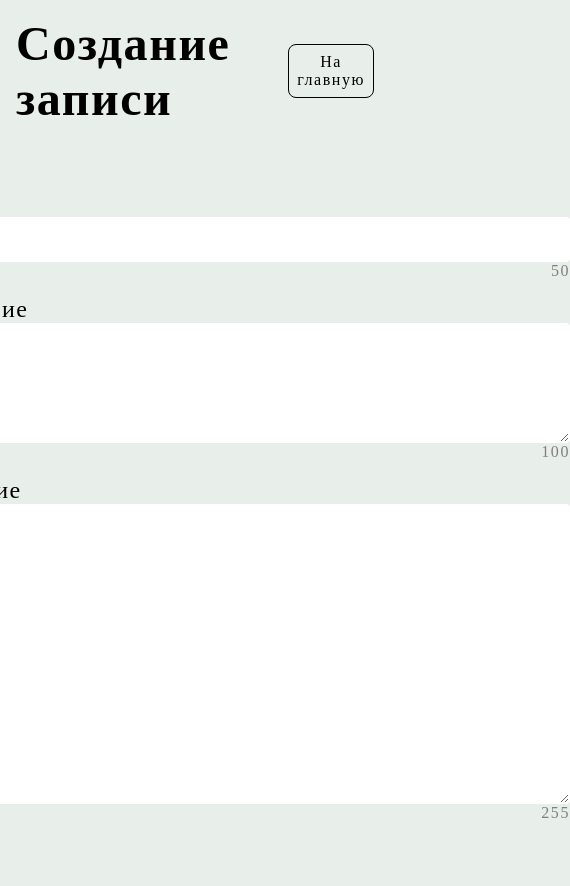
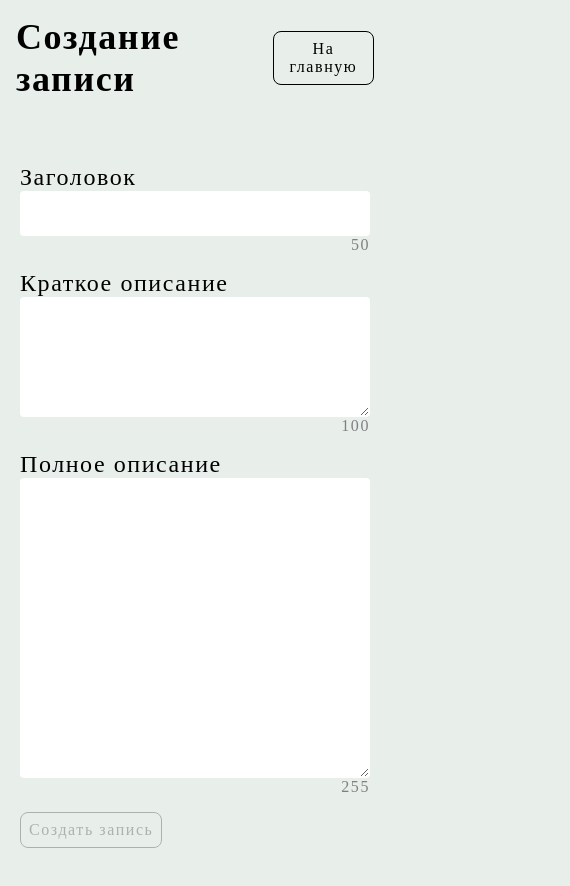
Before and after one commit to igorkondratev3/blog, a Vue app: page /create-post in a window 390 px wide. Shown: the top 886 px of the page, 570 px wide, since content can reach past the window. After the commit the page ends 864 px from the top, so only its background shows below. Built offline with nearby package versions, Linux system fonts and the light colour scheme; a web font is replaced by a local one.

Commit message:
add adaptive

```diff
--- a/src/assets/index.css
+++ b/src/assets/index.css
@@ -4,7 +4,7 @@
 :root {
   --base: 100px;
 }
-/*
+
 @media (min-width: 2100px) {
   :root {
     --base: 5.2vmax;
@@ -15,7 +15,7 @@
   :root {
     --base: 5.2vmax;
   }
-}*/
+}
 
 body {
   min-height: 100vh;
--- a/src/components/CreatePost/postCreationForm/formFields/fullDescription.vue
+++ b/src/components/CreatePost/postCreationForm/formFields/fullDescription.vue
@@ -46,4 +46,18 @@ defineEmits(["input"]);
 .full-post-description__value:focus-visible {
   outline: calc(var(--base) * 0.01) solid black;
 }
+
+@media (max-width: 800px) {
+  .full-post-description__value {
+    max-width: calc(var(--base) * 5.5);
+    min-width: calc(var(--base) * 5.5);
+  }
+}
+
+@media (max-width: 600px) {
+  .full-post-description__value {
+    max-width: calc(var(--base) * 3.5);
+    min-width: calc(var(--base) * 3.5);
+  }
+}
 </style>
--- a/src/components/CreatePost/postCreationForm/formFields/remaingCharacters.vue
+++ b/src/components/CreatePost/postCreationForm/formFields/remaingCharacters.vue
@@ -18,7 +18,7 @@ const remaingCharacters = computed(() => props.maxlength - props.value.length);
 <style>
 .remaing-characters {
   align-self: flex-end;
-  font-size: 16px;
+  font-size: calc(var(--base) * 0.16);
   color: gray;
 }
 </style>
--- a/src/components/CreatePost/postCreationForm/formFields/shortDescription.vue
+++ b/src/components/CreatePost/postCreationForm/formFields/shortDescription.vue
@@ -47,4 +47,18 @@ defineEmits(["input"]);
 .short-post-description__value:focus-visible {
   outline: calc(var(--base) * 0.01) solid black;
 }
+
+@media (max-width: 800px) {
+  .short-post-description__value {
+    max-width: calc(var(--base) * 5.5);
+    min-width: calc(var(--base) * 5.5);
+  }
+}
+
+@media (max-width: 600px) {
+  .short-post-description__value {
+    max-width: calc(var(--base) * 3.5);
+    min-width: calc(var(--base) * 3.5);
+  }
+}
 </style>
--- a/src/components/CreatePost/postCreationForm/formFields/titleInput.vue
+++ b/src/components/CreatePost/postCreationForm/formFields/titleInput.vue
@@ -46,4 +46,16 @@ defineEmits(["input"]);
 .post-title__value:focus-visible {
   outline: calc(var(--base) * 0.01) solid black;
 }
+
+@media (max-width: 800px) {
+  .post-title__value {
+    width: calc(var(--base) * 5.5);
+  }
+}
+
+@media (max-width: 600px) {
+  .post-title__value {
+    width: calc(var(--base) * 3.5);
+  }
+}
 </style>
--- a/src/components/PostPage/comments/content/commentsContent.vue
+++ b/src/components/PostPage/comments/content/commentsContent.vue
@@ -9,7 +9,6 @@ defineEmits(["deleteComment"]);
 
 <template>
   <div class="comments-content">
-    <h4 class="comments-content__header">Комментарии</h4>
     <div
       class="comments-content__comment comment"
       v-for="(comment, index) of comments.toReversed()"
@@ -83,7 +82,7 @@ defineEmits(["deleteComment"]);
 }
 
 .comment__delete:focus-visible {
-  border-radius: 4px;
+  border-radius: calc(var(--base) * 0.04);
   outline: calc(var(--base) * 0.01) solid black;
 }
 
@@ -92,4 +91,14 @@ defineEmits(["deleteComment"]);
   width: calc(var(--base) * 0.16);
   height: calc(var(--base) * 0.16);
 }
+
+@media (max-width: 555px) {
+  .comments-content__comment {
+    max-width: calc(var(--base) * 3.4);
+  }
+
+  .comment__value {
+    width: calc(var(--base) * 3.4);
+  }
+}
 </style>
--- a/src/components/PostPage/comments/creationForm/commentCreationForm.vue
+++ b/src/components/PostPage/comments/creationForm/commentCreationForm.vue
@@ -57,7 +57,7 @@ const { commentData, isCorrectCommentData, isCorrectEmail } = useCommentData();
   flex-direction: column;
   align-self: flex-start;
   gap: calc(var(--base) * 0.16);
-  margin-top: calc(var(--base) * 0.64);
+  margin-top: calc(var(--base) * 0.16);
 }
 
 .comment-creation-form__input {
@@ -109,4 +109,21 @@ const { commentData, isCorrectCommentData, isCorrectEmail } = useCommentData();
   font-size: calc(var(--base) * 0.16);
   color: white;
 }
+
+@media (max-width: 1310px) {
+  .comment-creation-form__input {
+    width: calc(var(--base) * 3.4);
+  }
+
+  .comment-creation-form__content {
+    min-width: calc(var(--base) * 3.4);
+    max-width: calc(var(--base) * 3.4);
+  }
+}
+
+@media (max-width: 920px) {
+  .comment-creation-form {
+    order: -1;
+  }
+}
 </style>
--- a/src/components/StartPage/postCard.vue
+++ b/src/components/StartPage/postCard.vue
@@ -30,6 +30,7 @@ defineProps({
 <style>
 .post-link {
   width: 30vw;
+  min-width: calc(var(--base) * 4.2);
   height: calc(var(--base) * 3);
   color: inherit;
   outline: none;
@@ -102,4 +103,10 @@ defineProps({
   align-self: flex-end;
   font-size: calc(var(--base) * 0.2);
 }
+
+@media (max-width: 460px) {
+  .post-link {
+    min-width: calc(var(--base) * 3.4);
+  }
+}
 </style>
--- a/src/components/StartPage/startPageHeader.vue
+++ b/src/components/StartPage/startPageHeader.vue
@@ -21,4 +21,10 @@ import { RouterLink } from "vue-router";
   align-items: center;
   background-color: rgb(232, 238, 233);
 }
+
+@media (max-width: 500px) {
+  .header__value {
+    font-size: calc(var(--base) * 0.36);
+  }
+}
 </style>
--- a/src/components/common/TheHeader.vue
+++ b/src/components/common/TheHeader.vue
@@ -19,4 +19,10 @@ defineProps({
   justify-content: space-between;
   align-items: center;
 }
+
+@media (max-width: 500px) {
+  .header__value {
+    font-size: calc(var(--base) * 0.36);
+  }
+}
 </style>
--- a/src/pages/PostPage.vue
+++ b/src/pages/PostPage.vue
@@ -68,11 +68,14 @@ const { postData, isCorrectPostData, editMode } = usePostData(props.id);
       </div>
     </article>
     <div class="comments">
-      <CommentsContent
-        :comments="postData.post.value.comments"
-        @deleteComment="postData.deleteComment"
-      />
-      <CommentCreationForm @addCommentInPost="postData.addComment" />
+      <h4 class="comments__header">Комментарии</h4>
+      <div class="comments__wrapper">
+        <CommentsContent
+          :comments="postData.post.value.comments"
+          @deleteComment="postData.deleteComment"
+        />
+        <CommentCreationForm @addCommentInPost="postData.addComment" />
+      </div>
     </div>
   </div>
 </template>
@@ -89,9 +92,10 @@ const { postData, isCorrectPostData, editMode } = usePostData(props.id);
   gap: calc(var(--base) * 0.16);
 }
 
+.post__title,
 .post__short-description,
 .post__full-description {
-  word-wrap: break-word;
+  overflow-wrap: anywhere;
   word-break: break-all;
   white-space: pre-line;
 }
@@ -107,10 +111,23 @@ const { postData, isCorrectPostData, editMode } = usePostData(props.id);
 
 .comments {
   display: flex;
+  flex-direction: column;
+  padding: calc(var(--base) * 0.16) calc(var(--base) * 0.08) 0px;
+  border-top: calc(var(--base) * 0.01) solid black;
+  border-radius: calc(var(--base) * 0.16);
+  gap: calc(var(--base) * 0.16);
+}
+
+.comments__wrapper {
+  display: flex;
   justify-content: space-between;
   gap: calc(var(--base) * 0.16);
-  border-top: calc(var(--base) * 0.01) solid black;
-  padding: calc(var(--base) * 0.16) calc(var(--base) * 0.08) 0px;
-  border-radius: calc(var(--base) * 0.16);
+}
+
+@media (max-width: 920px) {
+  .comments__wrapper {
+    flex-direction: column;
+    justify-content: flex-start;
+  }
 }
 </style>
--- a/src/pages/StartPage.vue
+++ b/src/pages/StartPage.vue
@@ -24,6 +24,7 @@ const posts = JSON.parse(localStorage.getItem("posts"));
 .start-page {
   gap: calc(var(--base) * 0.32);
 }
+
 .posts {
   display: flex;
   flex-wrap: wrap;
@@ -33,7 +34,13 @@ const posts = JSON.parse(localStorage.getItem("posts"));
 
 .start-page__empty {
   align-self: center;
-  margin-top: 64px;
-  font-size: 80px;
+  margin-top: calc(var(--base) * 0.64);
+  font-size: calc(var(--base) * 0.8);
+}
+
+@media (max-width: 1355px) {
+  .posts {
+    justify-content: space-around;
+  }
 }
 </style>
```
